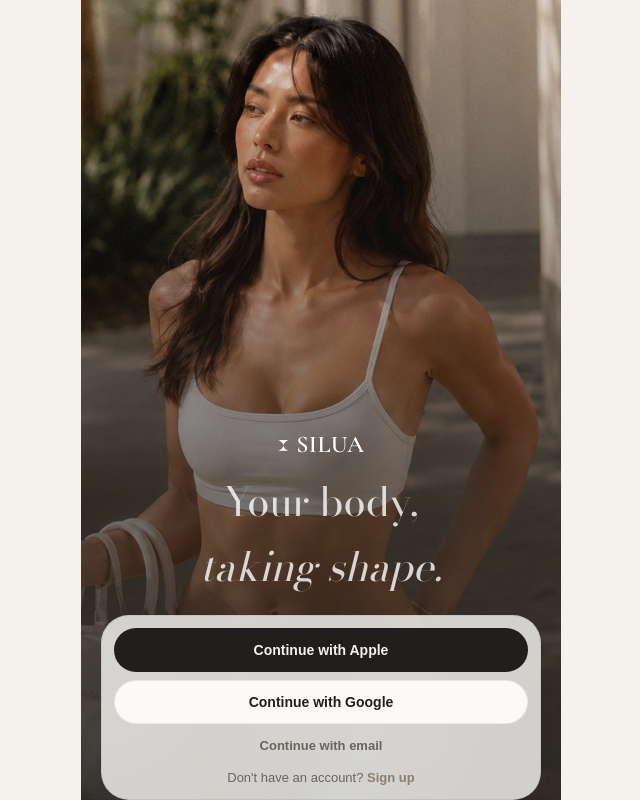
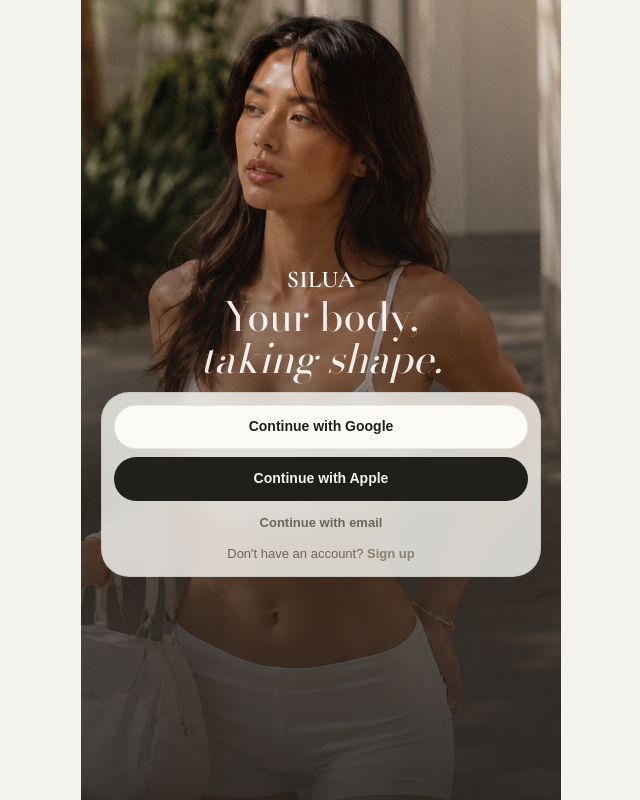
Before and after one commit to pageatelier/shapeme, a Next.js app: page /login in a window 1280 px wide. Shown: the whole page, without its empty margins (319-959 px from the left). Built offline with nearby package versions, Linux system fonts and the light colour scheme; a web font is replaced by a local one.

Commit message:
change log in

```diff
--- a/src/app/(auth)/login/LoginForm.tsx
+++ b/src/app/(auth)/login/LoginForm.tsx
@@ -61,12 +61,11 @@
   }
 
   return (
-    // mt-auto pulls this whole block — logo, tagline, and the card — down
-    // as one bottom-anchored group (an auto margin claims all free space
-    // above it, overriding the parent's justify-center), so the photo's
-    // full upper portion stays uncovered instead of splitting the gap
-    // between "above the block" and "above just the card".
-    <div className="relative mt-auto flex flex-col gap-4">
+    // No mt-auto here anymore — the group sits wherever .app-content's own
+    // justify-center puts it (roughly vertical middle), which is what
+    // leaves the photo visible both above the wordmark AND below the card,
+    // instead of pinning the whole group flush to the bottom.
+    <div className="relative flex flex-col gap-3">
       {/* fixed (not absolute) so it covers the full viewport height instead
           of just this form's own content box — .app-content centers its
           child vertically (justify-center), so an absolute layer scoped to
@@ -97,8 +96,8 @@
       </div>
 
       <div className="text-center">
-        <BrandLogo className="mb-2" light />
-        <p className="font-bodoni text-[40px] leading-relaxed text-white/80">
+        <BrandLogo light hideIcon />
+        <p className="font-bodoni text-[40px] leading-[1.05] text-white/90">
           Your body,
           <br />
           <span className="italic">taking shape.</span>
@@ -131,19 +130,19 @@
         <div className="flex flex-col gap-2">
           <button
             type="button"
+            onClick={() => handleOAuth("google")}
+            className="flex min-h-11 items-center justify-center rounded-full text-[14px] font-semibold text-text-primary"
+            style={{ background: "var(--surface-card)", border: "var(--border-soft)" }}
+          >
+            Continue with Google
+          </button>
+          <button
+            type="button"
             onClick={() => handleOAuth("apple")}
             className="flex min-h-11 items-center justify-center rounded-full text-[14px] font-semibold text-text-inverse"
             style={{ background: "var(--color-ink)" }}
           >
             Continue with Apple
-          </button>
-          <button
-            type="button"
-            onClick={() => handleOAuth("google")}
-            className="flex min-h-11 items-center justify-center rounded-full text-[14px] font-semibold text-text-primary"
-            style={{ background: "var(--surface-card)", border: "var(--border-soft)" }}
-          >
-            Continue with Google
           </button>
           {oauthError && <p className="text-center text-[12px] text-error">{oauthError}</p>}
         </div>
--- a/src/components/BrandLogo.tsx
+++ b/src/components/BrandLogo.tsx
@@ -10,10 +10,21 @@
  */
 import { BrandMarkIcon } from "@/components/icons";
 
-export function BrandLogo({ className = "", light = false }: { className?: string; light?: boolean }) {
+export function BrandLogo({
+  className = "",
+  light = false,
+  hideIcon = false,
+}: {
+  className?: string;
+  light?: boolean;
+  /** Text-only wordmark, no BrandMarkIcon — for spots (like the login
+   * screen's photo-first hero) where the mark competes with a bigger
+   * display line right below it and reads cleaner on its own. */
+  hideIcon?: boolean;
+}) {
   return (
     <span className={`inline-flex items-center gap-1.5 ${light ? "text-white" : "text-text-primary"} ${className}`}>
-      <BrandMarkIcon className="h-[0.8em] w-[0.8em]" />
+      {!hideIcon && <BrandMarkIcon className="h-[0.8em] w-[0.8em]" />}
       <p className="font-cormorant text-2xl font-semibold tracking-[0.02em] whitespace-nowrap uppercase">
         silua
       </p>
```
